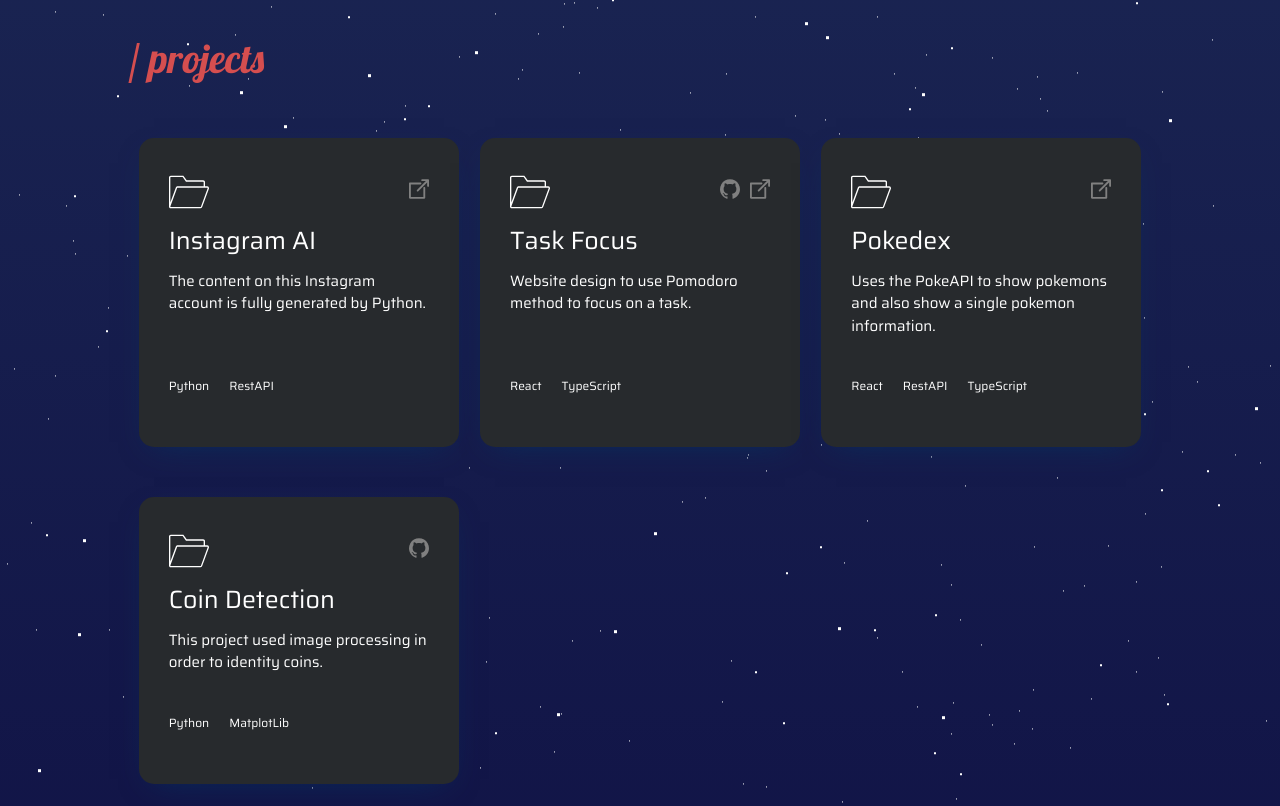
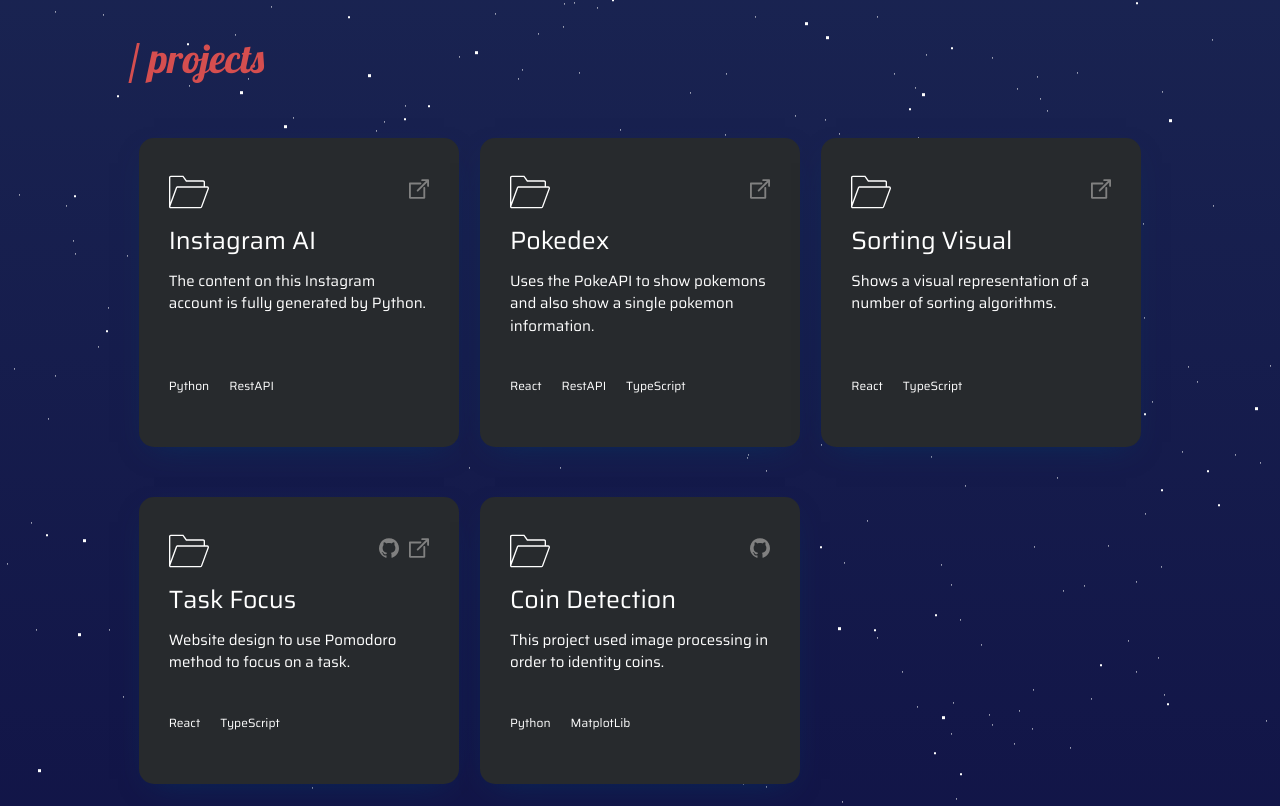
Before and after one commit to MiguelMMatos/portofolio, a React (Vite) app: page / in a window 1280 px wide. Shown: the part 2614-3420 px from the top of the page. Built offline with nearby package versions, Linux system fonts and the light colour scheme.

Commit message:
add deploy workflow

```diff
--- a/src/Components/Projects/Projects.tsx
+++ b/src/Components/Projects/Projects.tsx
@@ -42,8 +42,17 @@ const pokedex: TProject = {
   skills: ["React", "RestAPI", "TypeScript"],
 };
 
+const sorting: TProject = {
+  name: "Sorting Visual",
+  description:
+    "Shows a visual representation of a number of sorting algorithms.",
+
+  live: "https://miguelmmatos.github.io/SortingVisual/",
+  skills: ["React", "TypeScript"],
+};
+
 function Projects() {
-  const projects = [instagram, task_focus, pokedex, coin_detect];
+  const projects = [instagram, pokedex, sorting, task_focus, coin_detect];
 
   return (
     <div id="Projects" className="content">
```
